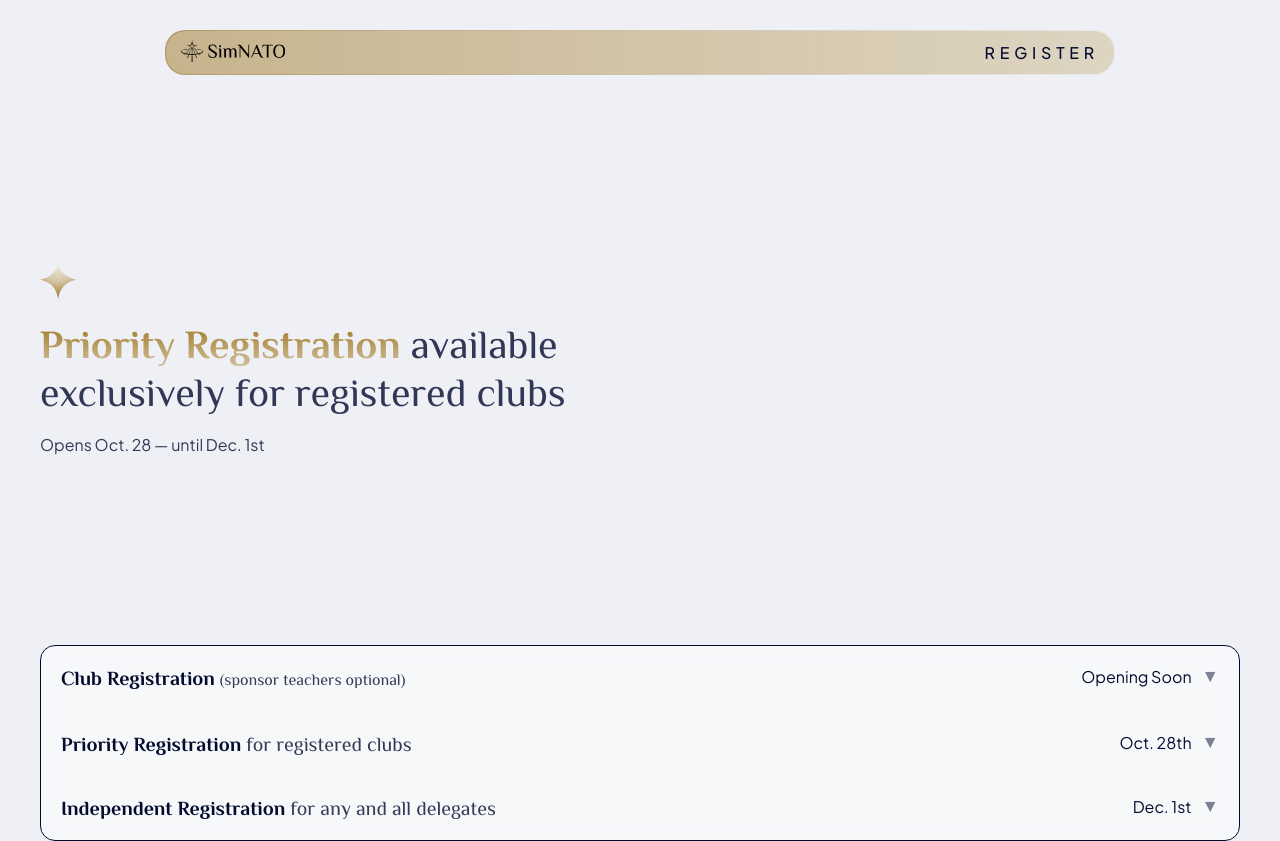
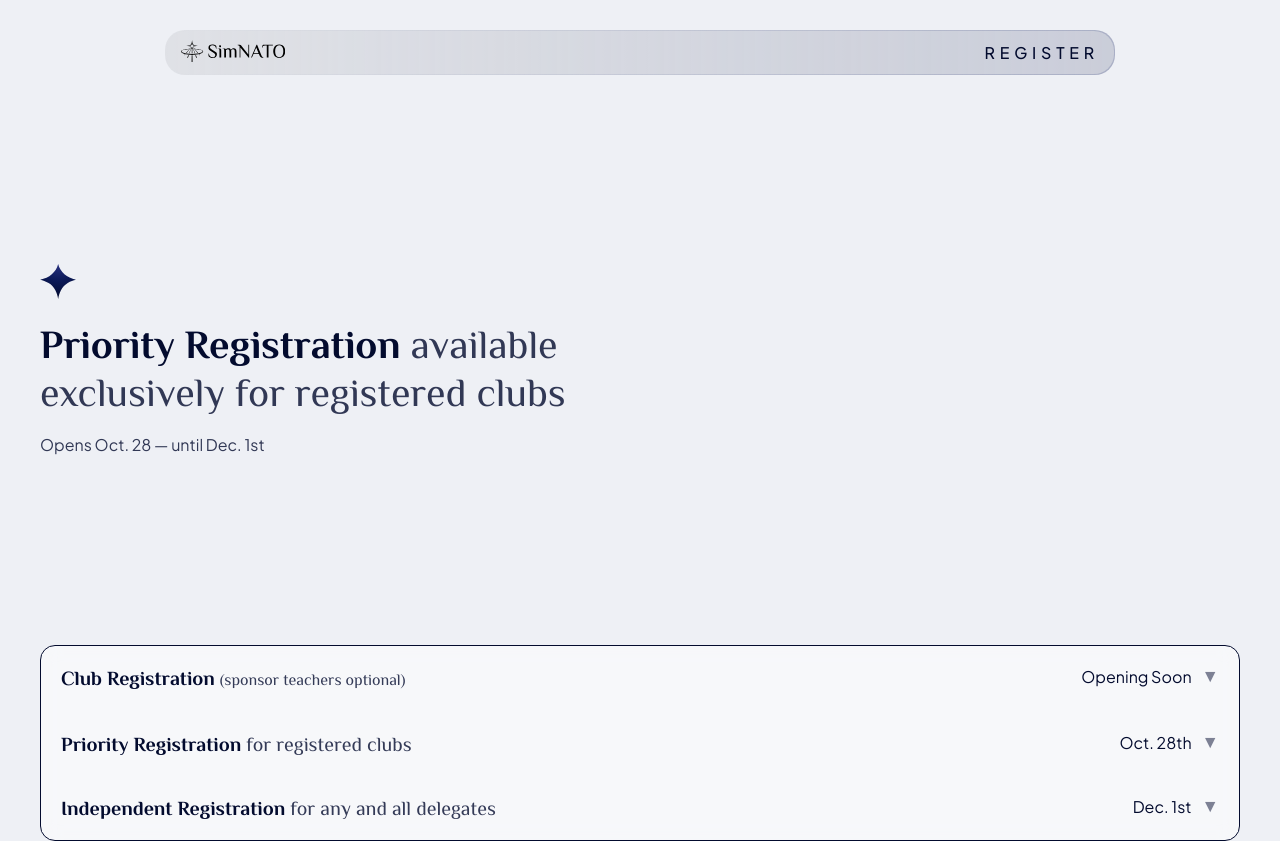
Before and after one commit to oklex/simnato-site, a Next.js app: page /registration in a window 1280 px wide. Built offline with nearby package versions, Linux system fonts and the light colour scheme.

Commit message:
switched registration text to silver

```diff
--- a/src/components/RegistrationNav.tsx
+++ b/src/components/RegistrationNav.tsx
@@ -24,9 +24,8 @@ export const RegistrationNav = (): ReactElement => {
           </Link>
           <Link href="/registration">
             <Text
-              mode={onLightBackground ? "dark" : "gold"}
+              mode={onLightBackground ? "dark" : "silver"}
               size="md"
-              bold={!onLightBackground}
               uppercase
               spaced
             >
@@ -74,8 +73,13 @@ const StyledNav = styled.button<{ shouldBeTransparent: boolean }>`
   border-radius: 20px;
   background: linear-gradient(
     to right,
-    ${PALETTE.gold.main},
-    ${rgba(PALETTE.gold.light, 0.1)}
+    ${({ shouldBeTransparent }) =>
+      shouldBeTransparent ? PALETTE.silver.main : PALETTE.gold.main},
+    ${({ shouldBeTransparent }) =>
+      rgba(
+        shouldBeTransparent ? PALETTE.blue.dark : PALETTE.gold.light,
+        0.3
+      )}
   );
   align-items: center;
 
@@ -90,9 +94,9 @@ const StyledNav = styled.button<{ shouldBeTransparent: boolean }>`
     bottom: 1px;
     border-radius: 20px;
     background-color: ${({ shouldBeTransparent: lightBackground }) =>
-      lightBackground === true ? "#D4C5A6" : "#313979"};
+      lightBackground === true ? PALETTE.silver.main : "#313979"};
     z-index: -1;
-    transition: 400ms;
+    transition: 200ms;
     ${({ shouldBeTransparent }) =>
       shouldBeTransparent &&
       css`
--- a/src/pages/registration.tsx
+++ b/src/pages/registration.tsx
@@ -95,9 +95,9 @@ export const RegistrationPage = (): ReactElement => {
 				<Container center>
 					<SubContainer>
 						<Spacer height={'30vh'} />
-						<StarMarker type="gold" />
+						<StarMarker type="dark" />
 						<Header level={2} mode="dark">
-							<StyledText bold mode="gold">
+							<StyledText bold mode="dark">
 								Priority Registration
 							</StyledText>{' '}
 							<StyledText subtle>
```
